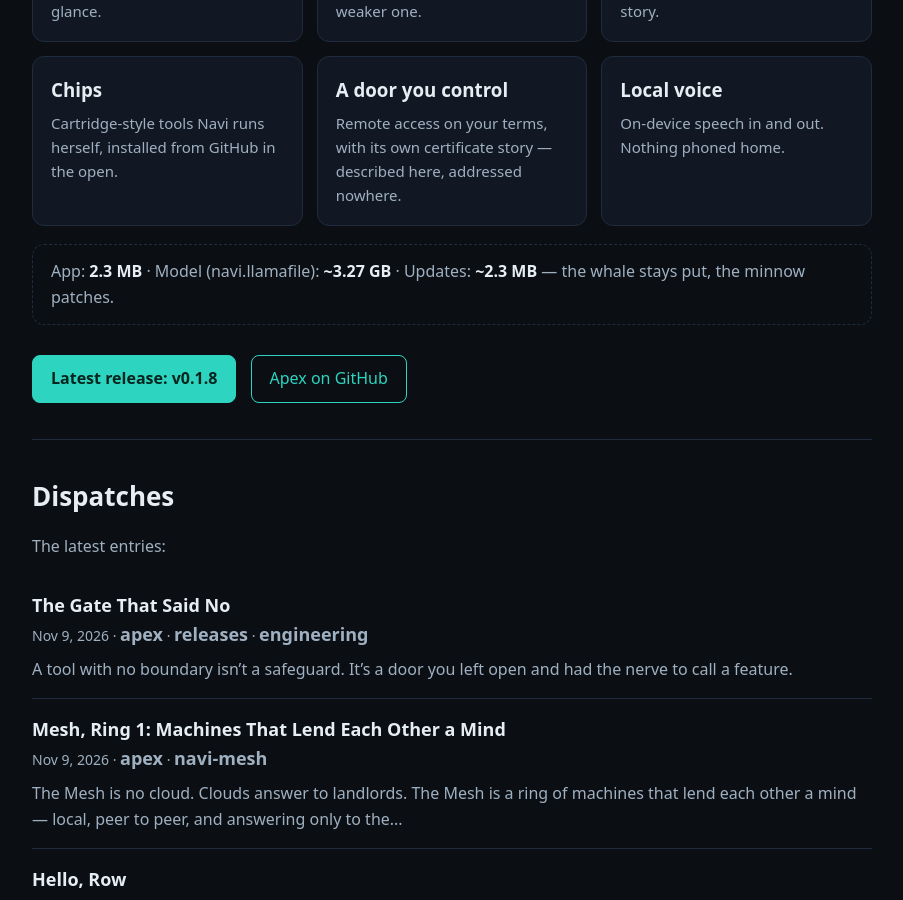
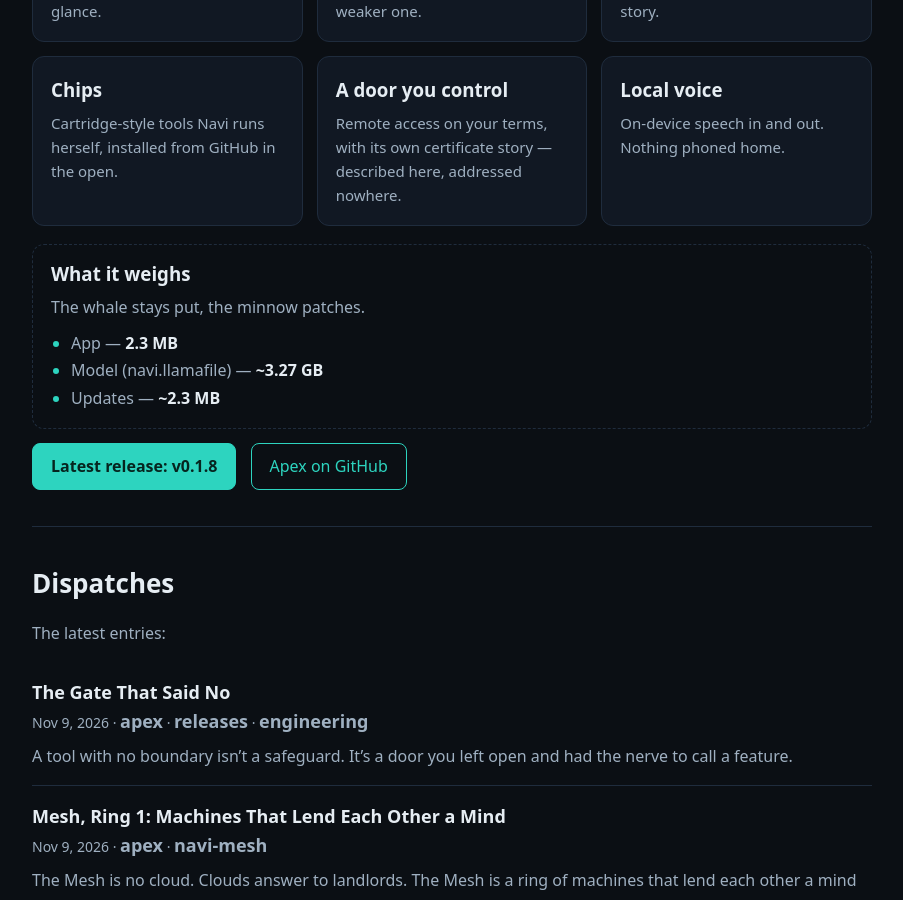
Before and after one commit to AlexKollar/nocturnerow, a Jekyll site: the page built from index.html, in a window 1280 px wide and 900 px high, scrolled down 743 px. Shown: the whole window, without its empty margins (188-1091 px from the left). Built offline with Jekyll 4.4.1, drawn with Linux system fonts in a browser that asks for light colours.

Commit message:
Apex section: size callout becomes a headed list

```diff
--- a/index.html
+++ b/index.html
@@ -18,7 +18,14 @@ layout: default
 <div class="tile"><h3>A door you control</h3><p>Remote access on your terms, with its own certificate story — described here, addressed nowhere.</p></div>
 <div class="tile"><h3>Local voice</h3><p>On-device speech in and out. Nothing phoned home.</p></div>
 </div>
-<p class="stats">App: <b>2.3 MB</b> · Model (navi.llamafile): <b>~3.27 GB</b> · Updates: <b>~2.3 MB</b> — the whale stays put, the minnow patches.</p>
+<div class="stats"><h3>What it weighs</h3>
+<p>The whale stays put, the minnow patches.</p>
+<ul>
+<li>App — <b>2.3 MB</b></li>
+<li>Model (navi.llamafile) — <b>~3.27 GB</b></li>
+<li>Updates — <b>~2.3 MB</b></li>
+</ul>
+</div>
 <a class="btn solid" href="https://github.com/AlexKollar/Apex/releases">Latest release: v0.1.8</a>
 <a class="btn" href="https://github.com/AlexKollar/Apex">Apex on GitHub</a>
 </section>
```
